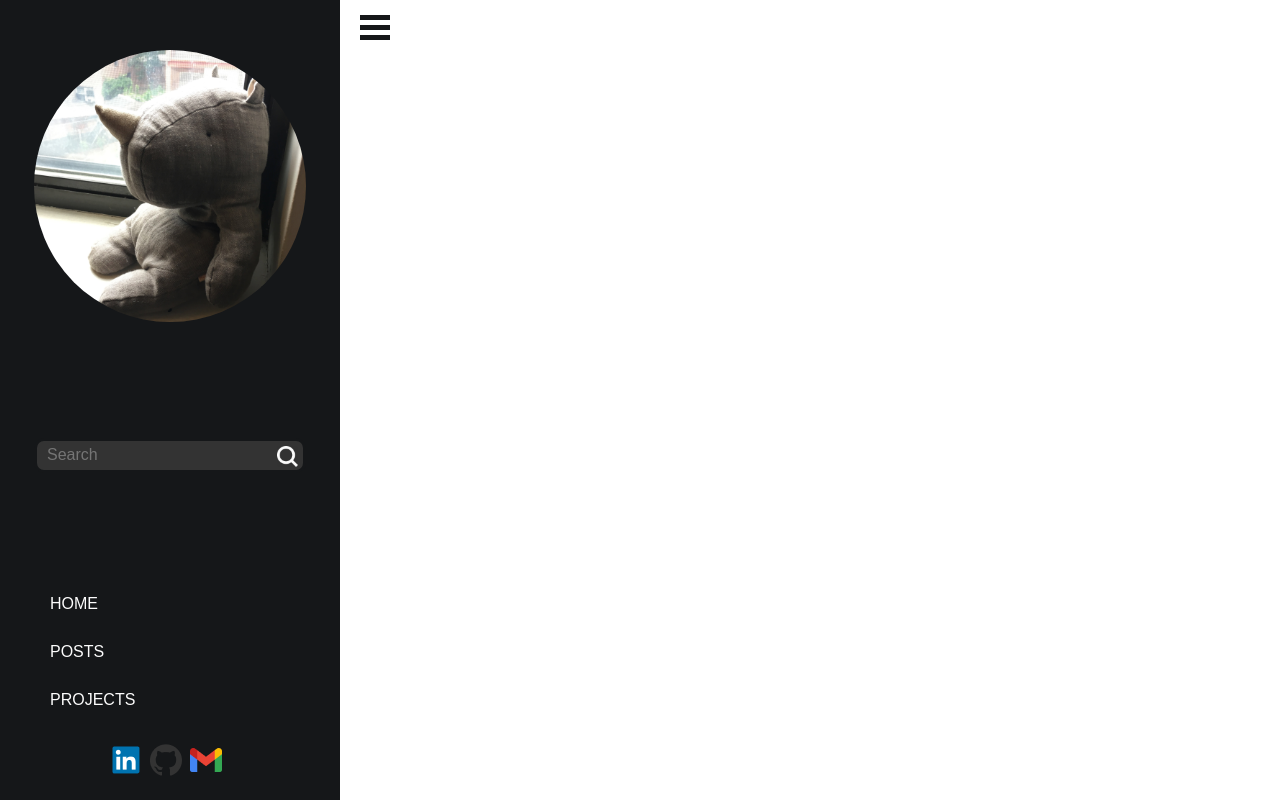
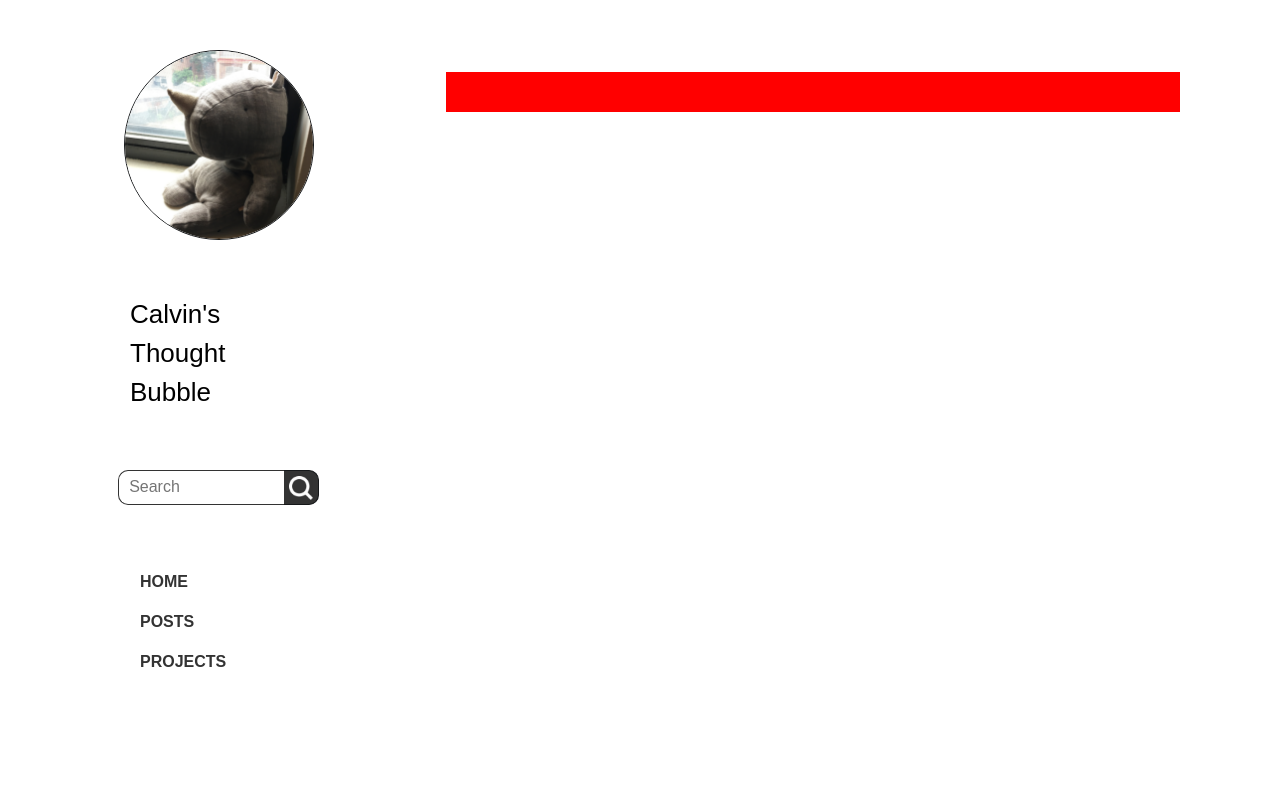
Before and after one commit to lambrosopos/blog, a Django app: page /post in a window 1280 px wide; the page is wider, and only the part inside the window is pictured. After the commit the page ends 667 px from the top of that part, so only its background shows below. Run offline with Django 3.2, Linux system fonts and the light colour scheme.

Commit message:
recreate web css and styling

```diff
--- a/blog_site/blog/static/blog/css/index.css
+++ b/blog_site/blog/static/blog/css/index.css
@@ -5,42 +5,92 @@
   font-family:sans-serif;
 }
 
+html, body {
+  width: 100%;
+  height: 100%;
+  margin: 0;
+  padding: 0;
+  font-size: 100%;
+  line-height: 1.25;
+}
+
+div {
+  display: block;
+}
+
+#container {
+  position:relative;
+}
+
+#container .content-wrap {
+  max-width: 1080px;
+  margin: 0 auto;
+  padding 0 20px;
+}
+
+#sidebar {
+  float: left;
+  width: 22%;
+  padding 75px 0 32px;
+  box-sizing: border-box;
+}
+
+#content {
+  float: right;
+  width: 68%;
+  padding: 72px 0 60px;
+  box-sizing: border-box;
+  display: block;
+}
+
 #profile {
+  margin: 10px auto 20px;
   margin-top: 50px;
-  height:280px;
-  width:100%;
-  text-align:center;
+  margin-bottom: 50px;
+  text-align: center;
 }
 
 #profile img {
   width: 80%;
   height: auto;
-  border-radius:50%;
-  margin: 10px auto 20px;
+  border-radius: 50%;
+  border: 1px solid #151719;
+}
+
+#title {
+  text-align: left;
+  display:flex;
+  flex-direction:column;
+  font-size: 26px;
+  line-height: 1.5em;
+  margin: 30px 30px;
+  margin-left: 30px;
+}
+
+#title span {
   display: block;
 }
 
 #searchbar {
-  position:relative;
   width: 100%;
   height: 50px;
   display: flex;
-  justify-content:center;
-  align-items:center;
-  margin-top:100px;
-  margin-bottom:100px;
+  justify-content: center;
+  align-items: center;
+  margin-top: 50px;
+  margin-bottom: 50px;
 }
 
 .searchTerm {
   width: 70%;
   height: 70%;
-  border: 3px solid #151719;
+  border: 1px solid #333;
   border-right:none;
   padding:10px;
   border-radius: 10px 0 0 10px;
   outline: none;
   color: #E8DFD0;
-  background:#333333;
+  background:#fff;
   font-size: 16px;
 }
 
@@ -49,9 +99,9 @@
 }
 
 .searchButton {
-  width:10%;
+  width:35px;
   height: 70%;
-  border:3px solid #151719;
+  border: 1px solid #151719;
   border-left: none;
   background:#333333;
   text-align:center;
@@ -71,81 +121,25 @@
   background: #3969EF;
 }
 
-#sidebar {
-  position:absolute;
-  top:0px;
-  left:-340px;
-  width:340px;
-  height:100%;
-  background:#151719;
-  transition:all 300ms linear;
+#menu {
+  display: flex;
+  flex-direction: column;
 }
 
-#sidebar.active {
-  left:0px;
-}
-
-#sidebar .toggle-btn {
-  position:absolute;
-  left:360px;
-  top:10px;
-}
-
-#sidebar .toggle-btn span {
-  display:block;
-  width:30px;
-  height:5px;
-  background:#151719;
-  margin:5px 0px;
-  cursor:pointer;
-}
-#sidebar div.menu div.item {
-  padding:15px 10px;
-  margin-left: 40px;
+#sidebar div#menu div.item {
+  padding:10px 10px;
+  margin-left: 30px;
   color:#fcfcfc;
   text-transform:uppercase;
   font-size:16px;
+  font-weight:bold;
 }
 
-#sidebar div.menu div.item a {
-  color: #fcfcfc;
+#sidebar div#menu div.item a {
+  color: #333;
   text-decoration: none;
 }
 
-#sidebar div.menu div.item a:hover {
+#sidebar div#menu div.item a:hover {
   color: #FBC40D;
 }
-
-.social-links {
-  position:absolute;
-  bottom: 20px;
-  width: 100%;
-}
-
-.social-links div.icons {
-  width:100%;
-  position: relative;
-  display: flex;
-  flex-direction: row;
-  justify-content:center;
-  align-items: center;
-  align-content: center;
-}
-
-.social-links div div {
-  width: 40px;
-  height: auto;
-}
-
-#main-content {
-  position:absolute;
-  transition:all 300ms linear;
-  left: 60px;
-  top: 10px;
-  width: 100%;
-  height: 100%;
-}
-
-#main-content.active {
-  left: 400px;
-}
--- a/blog_site/blog/static/blog/css/post_index.css
+++ b/blog_site/blog/static/blog/css/post_index.css
@@ -0,0 +1,35 @@
+    /*<div class="post-content">*/
+      /*<div class="post-selector">*/
+      /*</div>*/
+      /*<div class="posts-list">*/
+      /*</div>*/
+      /*<div class="post-paginator">*/
+      /*</div>*/
+    /*</div>*/
+    /*<div class="post-metadata">*/
+      /*<div class="post-categories">*/
+      /*</div>*/
+      /*<div class="post-tags">*/
+      /*</div>*/
+    /*</div>*/
+  /*</div>*/
+/*</div>*/
+
+div.top-banner {
+  width: 100%;
+  height: 30%;
+  background: blue;
+}
+
+div.bottom-content {
+  padding:20px;
+  width: 100%;
+  height: 70%;
+  background: red;
+}
+
+div.post-content {
+  width: 75%;
+  height: 100%;
+  background: grey;
+}
--- a/blog_site/templates/base.html
+++ b/blog_site/templates/base.html
@@ -5,19 +5,22 @@
     <meta charset="utf-8">
     <title>Index Page</title>
     <link rel="stylesheet" type="text/css" href="{% static 'blog/css/index.css' %}">
+    {% block header %}
+    {% endblock %}
   </head>
   <body>
-    <div id="main">
+    <section id="container">
+      <div class="content-wrap">
+
         <!-- Sidebar -->
-      <div id="sidebar" class="active">
-        <div class="toggle-btn" onclick="toggleSidebar(this)">
-          <span></span>
-          <span></span>
-          <span></span>
-        </div>
-        <div class="sidebar-content">
+        <div id="sidebar">
           <div id="profile">
             <img src="{% static 'blog/img/avatar.jpeg' %}" alt="avatar">
+          </div>
+          <div id="title">
+            <span>Calvin's</span>
+            <span>Thought</span>
+            <span>Bubble</span>
           </div>
           <div id="searchbar">
             <input type="text" class="searchTerm" placeholder="Search">
@@ -25,7 +28,7 @@
               <img src="{% static 'blog/img/icons/search-icon.png' %}"></i>
             </button>
           </div>
-          <div class="menu">
+          <div id="menu">
             <div class="item">
               <a class="menu-links" href="{% url 'index' %}">Home</a>
             </div>
@@ -38,25 +41,15 @@
           </div>
           <div class="social-links">
             <div class="icons">
-              <div> <img src="{% static 'blog/img/icons/linkedin.png' %}"> </div>
-              <div> <img src="{% static 'blog/img/icons/github.png' %}"> </div>
-              <div> <img src="{% static 'blog/img/icons/gmail.png' %}"> </div>
-            </div>
             </div>
           </div>
         </div>
 
         <!-- Content -->
-      <div id="main-content" class="active">
+        <div id="content">
           {% block content %}
           {% endblock %}
         </div>
       </div>
   </body>
-  <script>
-    function toggleSidebar(ref){
-          document.getElementById("sidebar").classList.toggle('active');
-          document.getElementById("main-content").classList.toggle('active');
-        }
-  </script>
 </html>
--- a/blog_site/templates/blog/post/post_index.html
+++ b/blog_site/templates/blog/post/post_index.html
@@ -1,7 +1,11 @@
 {% extends 'base.html' %}
+{% load static %}
+
+{% block header %}
+<link rel="stylesheet" type="text/css" href="{% static 'blog/css/post_index.css' %}">
+{% endblock %}
 
 {% block content %}
-<div>
 <div class="top-banner">
 </div>
 <div class="bottom-content">
@@ -20,5 +24,4 @@
     </div>
   </div>
 </div>
-</div>
 {% endblock %}
```
Also changed, not shown: blog_site/blog/static/blog/css/index.bak.css (added, +129 -0 lines), blog_site/templates/base.bak.html (added, +66 -0 lines). Lines whose indentation alone changed are shown as unchanged.
